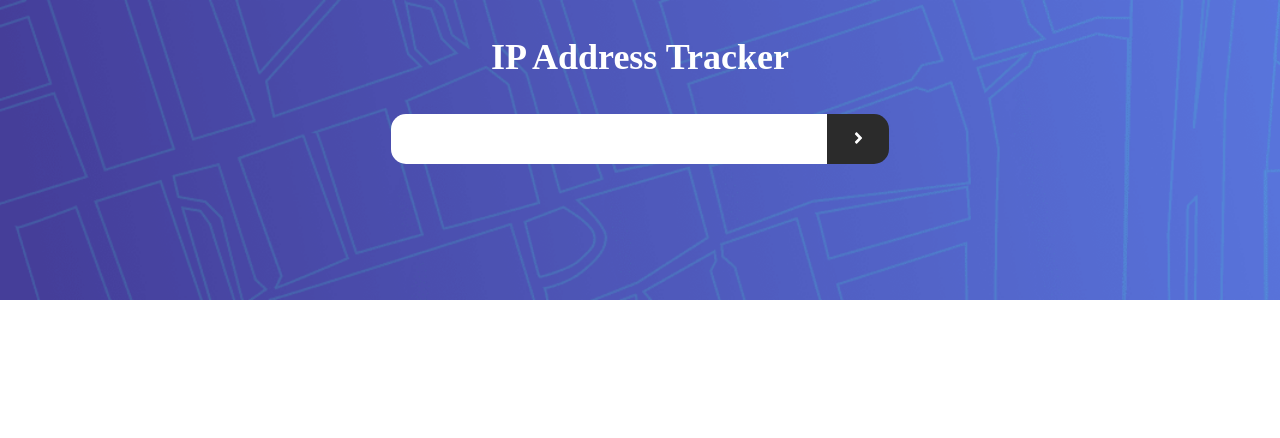
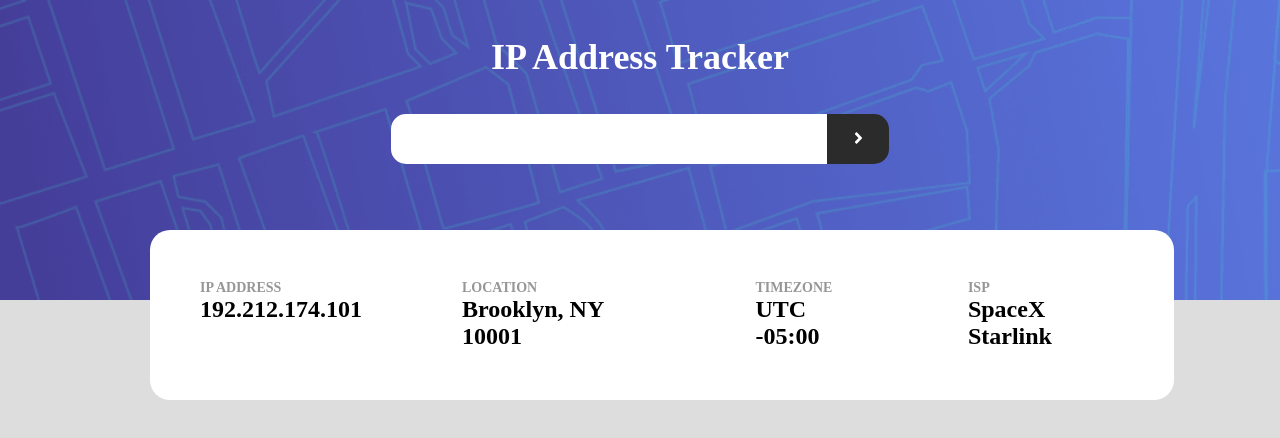
Before and after one commit to Mldamico/ip-tracker, a React (Create React App) app: page / in a window 1280 px wide. Shown: the top 438 px of the page. Built offline with nearby package versions, Linux system fonts and the light colour scheme.

Commit message:
Container info

```diff
--- a/src/App.css
+++ b/src/App.css
@@ -2,6 +2,10 @@
   margin: 0;
   box-sizing: content-box;
   font-size: 18px;
+}
+
+body {
+  background-color: #ddd;
 }
 
 header {
@@ -42,3 +46,28 @@ h1 {
   background-color: hsl(0, 0%, 17%);
   border-radius: 0 15px 15px 0;
 }
+.Info__container {
+  display: flex;
+  justify-content: space-between;
+  width: 80%;
+  position: absolute;
+  top: 230px;
+  left: 150px;
+  background-color: #fff;
+  border-radius: 20px;
+}
+
+.InfoItem__container {
+  padding: 50px;
+}
+
+.InfoItem__title {
+  color: hsl(0, 0%, 59%);
+  font-size: 14px;
+  font-weight: bold;
+}
+
+.InfoItem__description {
+  font-size: 24px;
+  font-weight: bold;
+}
--- a/src/App.js
+++ b/src/App.js
@@ -1,11 +1,13 @@
 import React from 'react';
 import './App.css';
 import { Header } from './components/Header';
+import { Info } from './components/Info';
 
 function App() {
   return (
     <div>
       <Header />
+      <Info />
     </div>
   );
 }
--- /dev/null
+++ b/src/components/Info.js
@@ -0,0 +1,13 @@
+import React from 'react';
+import { InfoItem } from './InfoItem';
+
+export const Info = () => {
+  return (
+    <div className='Info__container'>
+      <InfoItem title='IP ADDRESS' description='192.212.174.101' />
+      <InfoItem title='LOCATION' description='Brooklyn, NY 10001' />
+      <InfoItem title='TIMEZONE' description='UTC -05:00' />
+      <InfoItem title='ISP' description='SpaceX Starlink' />
+    </div>
+  );
+};
--- /dev/null
+++ b/src/components/InfoItem.js
@@ -0,0 +1,10 @@
+import React from 'react';
+
+export const InfoItem = ({ title, description }) => {
+  return (
+    <div className='InfoItem__container'>
+      <p className='InfoItem__title'>{title}</p>
+      <p className='InfoItem__description'>{description}</p>
+    </div>
+  );
+};
```
